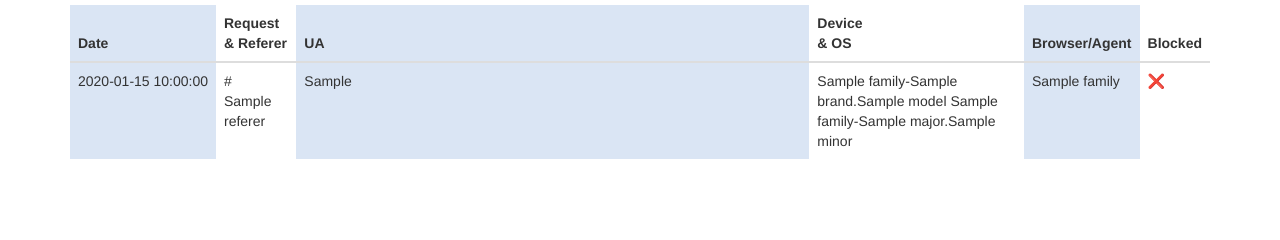
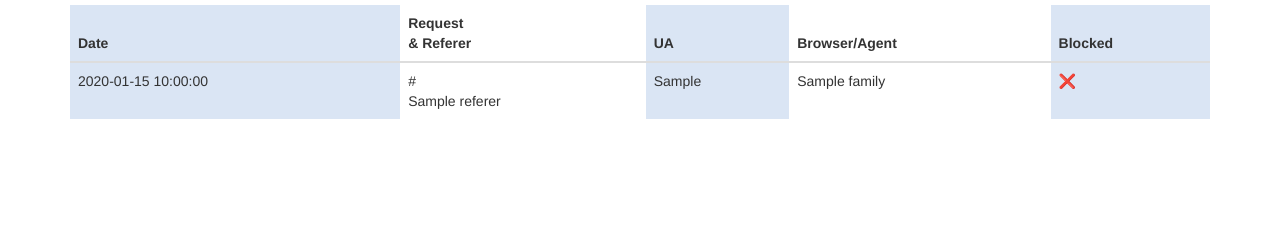
Before and after one commit to mechanicalgirl/fivesongsdaily, a Flask app: template fivesongs/templates/admin/track.html in a window 1280 px wide. Shown: the part 222-462 px from the top of the page. Run offline with Flask 3, Linux system fonts and the light colour scheme; the template is opened without the code that fills it: most values are stand-ins (such as "Sample title", 1, 10 or a date in 2020); parts of the project's set-up code (start-up, migrations or seed data) failed here and were passed over; some libraries are stand-ins or nearby versions.

Commit message:
adjust tracking view

```diff
--- a/fivesongs/templates/admin/track.html
+++ b/fivesongs/templates/admin/track.html
@@ -36,13 +36,9 @@
             Request<br>
             & Referer
           </th>
-          <th scope="col" style="background: #dae5f4" width="45%">UA</th>
-          <th scope="col">
-            Device<br>
-            & OS
-          </th>
-          <th scope="col" style="background: #dae5f4">Browser/Agent</th>
-          <th scope="col">Blocked</th>
+          <th scope="col" style="background: #dae5f4">UA</th>
+          <th scope="col">Browser/Agent</th>
+          <th scope="col" style="background: #dae5f4">Blocked</th>
         </tr>
       </thead>
       <tbody>
@@ -54,18 +50,14 @@
             {{ t.referer }}
           </td>
           <td style="background: #dae5f4">{{ t.ua }}</td>
-          <td>
-            {{ t.device.family }}-{{ t.device.brand }}.{{ t.device.model }}
-            {{ t.os.family }}-{{ t.os.major }}.{{ t.os.minor }}
-          </td>
-          <td style="background: #dae5f4">{{ t.browser.family }}</td>
-          <td>{% if t.blocked=='0' %}&nbsp;{% else %}&#10060{% endif %}</td>
+          <td>{{ t.browser.family }}</td>
+          <td style="background: #dae5f4">{% if t.blocked=='0' %}&nbsp;{% else %}&#10060{% endif %}</td>
         </tr>
         {% endfor %}
       </tbody>
     </table>
   {% else %}
-    No songs available.<br />
+    No tracking records available.<br />
   {% endif %}
 
 {% endblock %}
```
